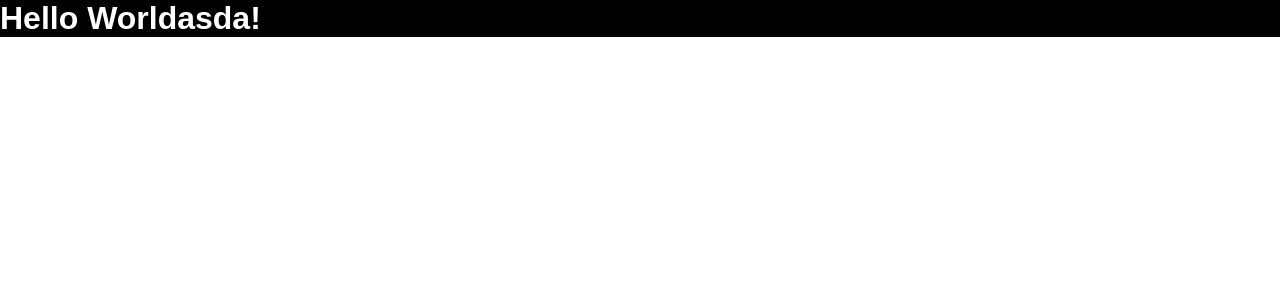
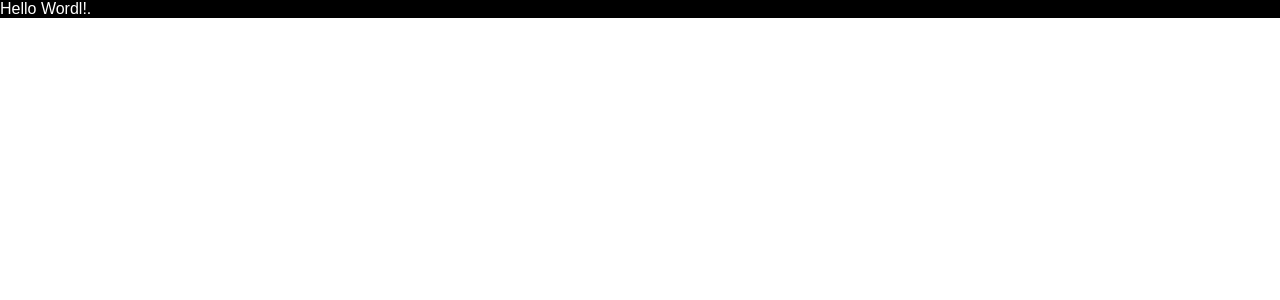
Before and after one commit to Yiaoma/tsx_movies, a React app: page / in a window 1280 px wide. Shown: the top 300 px of the page. Built offline with nearby package versions, Linux system fonts and the light colour scheme.

Commit message:
Craeted header component.

```diff
--- a/package.json
+++ b/package.json
@@ -28,6 +28,7 @@
   "dependencies": {
     "react": "^17.0.1",
     "react-dom": "^17.0.1",
+    "react-icons": "^4.1.0",
     "styled-components": "^5.2.1"
   }
 }
--- a/src/App.tsx
+++ b/src/App.tsx
@@ -1,3 +1,3 @@
 import React from "react";
-
-export const App: React.FC = () => <h1>Hello Worldasda!</h1>;
+import {Home} from "./pages/Home";
+export const App: React.FC = () => <Home/>;
--- /dev/null
+++ b/src/components/Header/index.tsx
@@ -0,0 +1,4 @@
+import React from "react";
+import {Container} from "./style";
+
+export const Header: React.FC = ({children, ...props}) => <Container {...props}>{children}</Container>;
--- /dev/null
+++ b/src/components/Header/style.ts
@@ -0,0 +1,3 @@
+import styled from "styled-components";
+
+export const Container = styled.header``;
--- /dev/null
+++ b/src/components/index.ts
@@ -0,0 +1 @@
+export {Header} from "./Header";
--- /dev/null
+++ b/src/containers/Header.tsx
@@ -0,0 +1,8 @@
+import React from "react";
+import {Header} from "../components";
+
+export const HeaderContainer: React.FC = () => (
+    <Header>
+        Hello Wordl!.
+    </Header>
+);
--- /dev/null
+++ b/src/pages/Home.tsx
@@ -0,0 +1,8 @@
+import React from "react";
+import {HeaderContainer} from "../containers/Header";
+
+export const Home: React.FC = () => (
+    <>
+        <HeaderContainer/>
+    </>
+);
```
Also changed, not shown: 1 other file (tests, documents, lock files or other folders).
